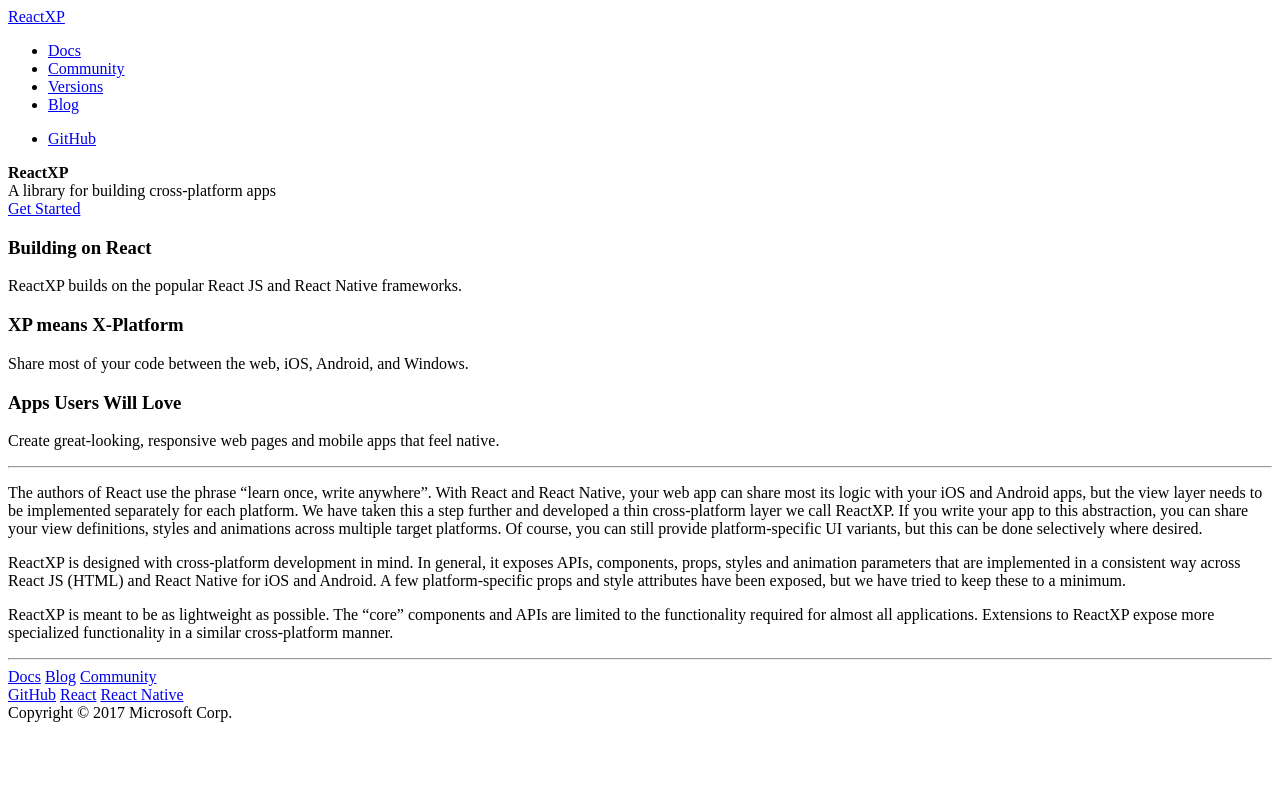
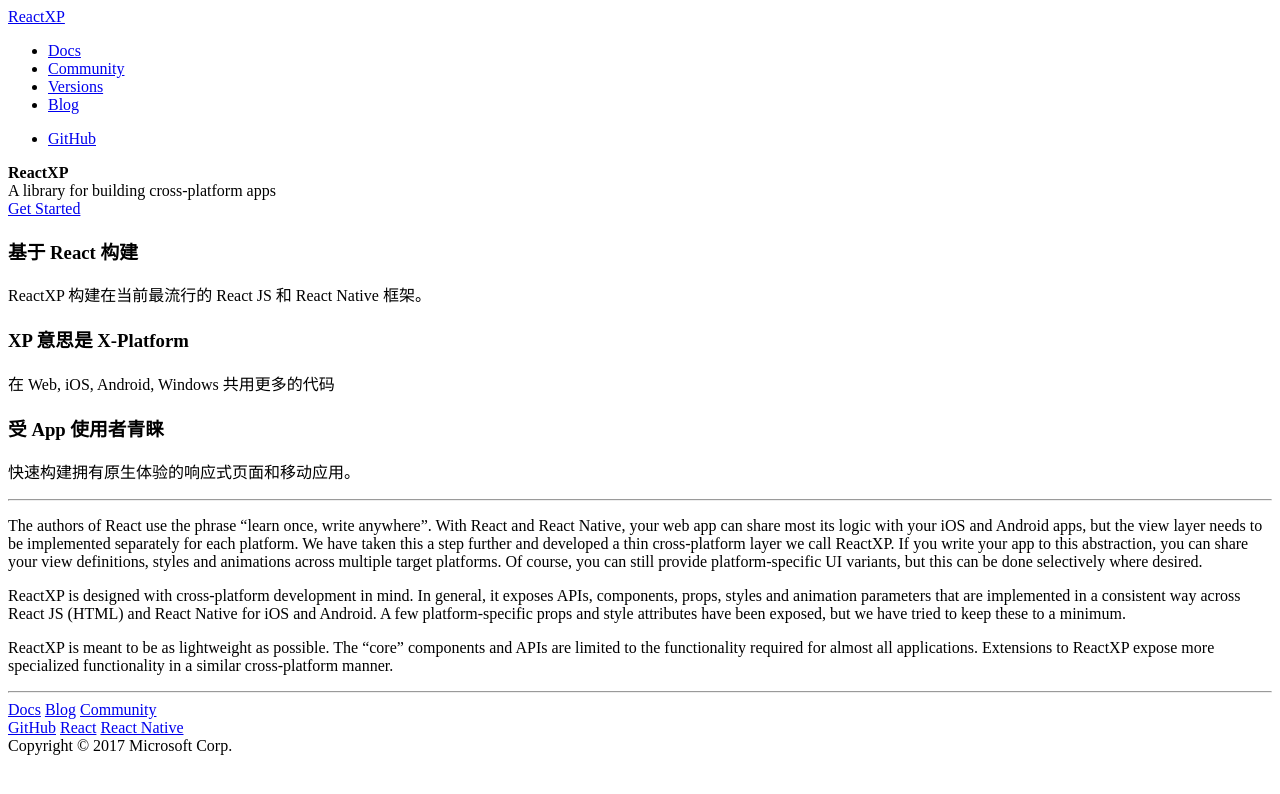
Before and after one commit to justjavac/reactxp, a Jekyll site: the page built from docs/index.md, in a window 1280 px wide. Shown: the top 794 px of the page. Built offline with Jekyll 4.4.1, drawn with Linux system fonts in a browser that asks for light colours; comment, search, counter and statistics services are not loaded.

Commit message:
翻译首页部分内容

```diff
--- a/docs/index.md
+++ b/docs/index.md
@@ -1,22 +1,22 @@
 ---
 layout: hero
-title: A library for building cross-platform apps
+title: 构建跨平台 App 的库
 id: home
 ---
 
 <section class="light home-section">
   <div class="marketing-row">
     <div class="marketing-col">
-      <h3>Building on React</h3>
-      <p>ReactXP builds on the popular React JS and React Native frameworks.</p>
+      <h3>基于 React 构建</h3>
+      <p>ReactXP 构建在当前最流行的 React JS 和 React Native 框架。</p>
     </div>
     <div class="marketing-col">
-      <h3>XP means X-Platform</h3>
-      <p>Share most of your code between the web, iOS, Android, and Windows.</p>
+      <h3>XP 意思是 X-Platform</h3>
+      <p>在 Web, iOS, Android, Windows 共用更多的代码</p>
     </div>
     <div class="marketing-col">
-      <h3>Apps Users Will Love</h3>
-      <p>Create great-looking, responsive web pages and mobile apps that feel native.</p>
+      <h3>受 App 使用者青睐</h3>
+      <p>快速构建拥有原生体验的响应式页面和移动应用。</p>
     </div>
   </div>
 </section>
```
